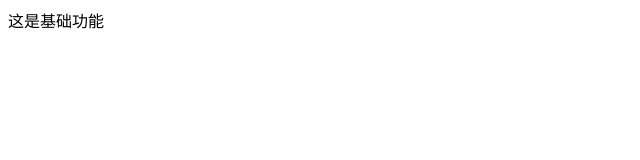
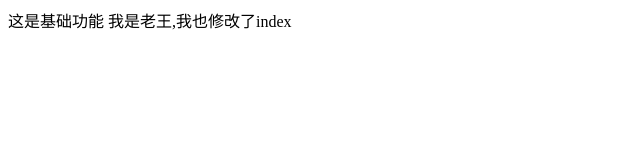
Before and after one commit to jacob619/Myfirst, a plain HTML site: page index.html in a window 1280 px wide. Shown: the whole page, without its empty margins (0-640 px from the left). Drawn offline with Linux system fonts and the light colour scheme.

Commit message:
我是老王,我完成了注册,并修改了index

```diff
--- a/index.html
+++ b/index.html
@@ -8,5 +8,6 @@
 </head>
 <body>
     这是基础功能
+    我是老王,我也修改了index
 </body>
 </html>
```
Also changed, not shown: register.html (added).
